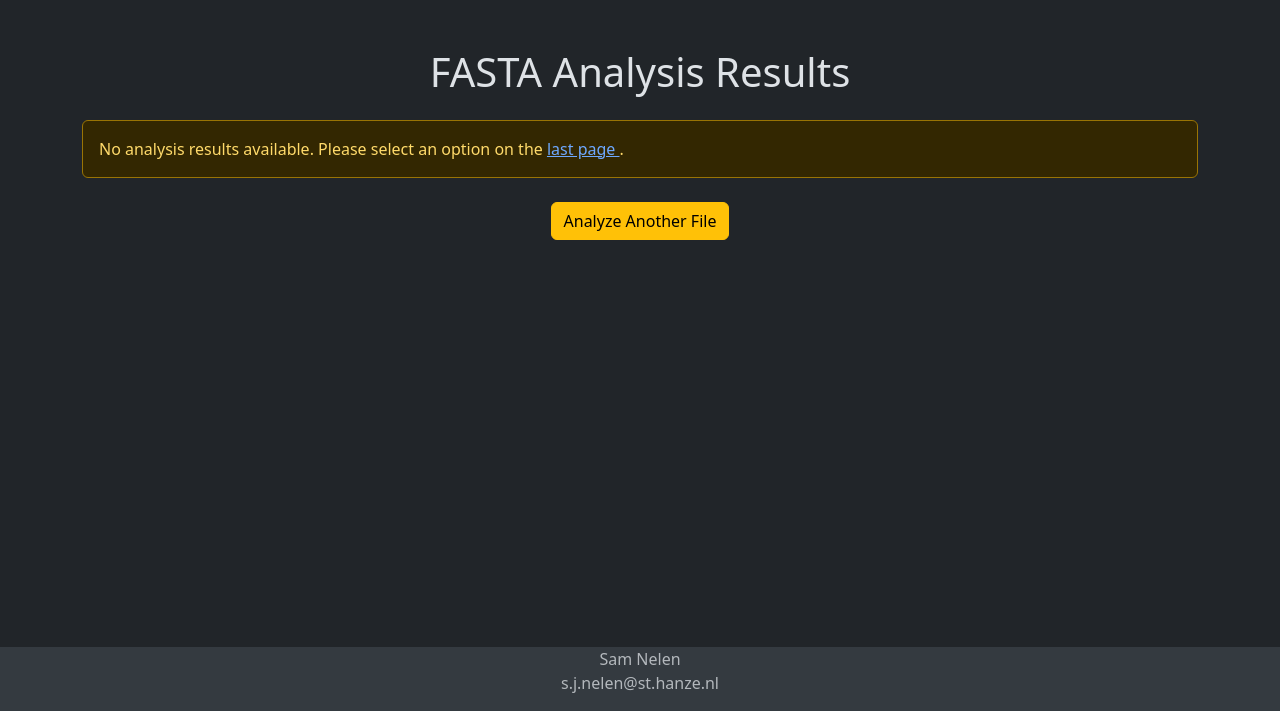
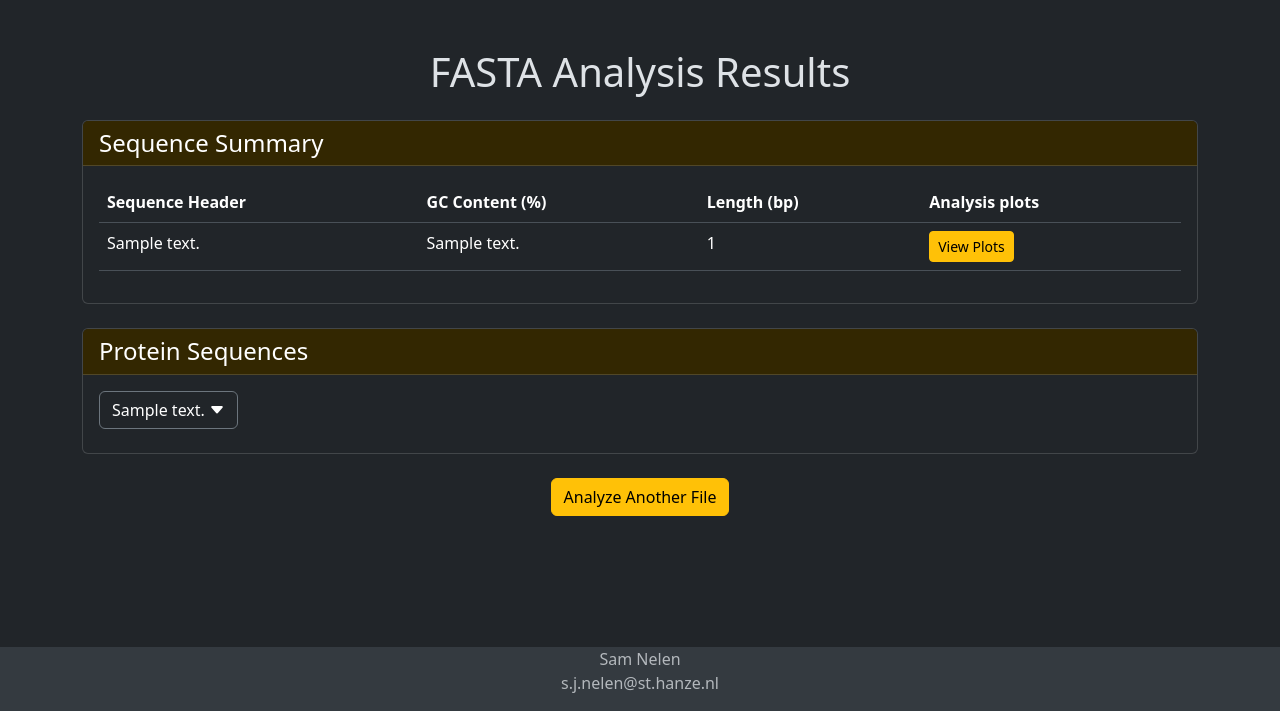
Before and after one commit to sjnelen/Thema3, a Flask app: template FASTAflow/templates/results.html in a window 1280 px wide. Shown: the part 89-800 px from the top of the page. Run offline with Flask 3, Linux system fonts and the light colour scheme; the template is opened without the code that fills it: most values are stand-ins (such as "Sample title", 1, 10 or a date in 2020).

Commit message:
Changed some of the workflow and design, and made sure all analysis results are shown

```diff
--- a/FASTAflow/pages.py
+++ b/FASTAflow/pages.py
@@ -103,28 +103,24 @@ def handle_upload():
 def result():
     # Store the analysis options in a session
     if request.method == 'POST':
-        analysis_options = request.form.getlist('analysis_options')
-        session['analysis_options'] = analysis_options
+        selected_sequences = request.form.getlist('selected_sequences')
+        session['selected_sequences'] = selected_sequences
     else:
-        analysis_options = session.get('analysis_options')
+        selected_sequences = session.get('selected_sequences')
 
-    entries = FastaEntry.query.all()
+    entries = FastaEntry.query.filter(FastaEntry.id.in_(selected_sequences)).all()
 
     for entry in entries:
         seq = Seq(entry.sequence)
 
-        if 'gc_content' in analysis_options:
-            entry.gc_content = results.calc_gc_content(seq)
-        if 'nuc_freq' in analysis_options:
-            entry.nuc_freq = results.calc_nucleotide_frequency(seq)
-        if 'seq_length' in analysis_options:
-            entry.sequence_length = results.calc_sequence_length(seq)
-        if 'to_protein' in analysis_options:
-            entry.protein_seq = results.translate_to_protein(seq)
+        entry.gc_content = results.calc_gc_content(seq)
+        entry.nuc_freq = results.calc_nucleotide_frequency(seq)
+        entry.sequence_length = results.calc_sequence_length(seq)
+        entry.protein_seq = results.translate_to_protein(seq)
+
         db.session.commit()
 
-    return render_template('results.html',
-                           options=analysis_options, entries=entries)
+    return render_template('results.html', entries=entries)
 
 
 @bp.route('/plots/<header>')
--- a/FASTAflow/templates/results.html
+++ b/FASTAflow/templates/results.html
@@ -8,7 +8,7 @@
     <div class="container mt-5">
         <h1 class="mb-4 text-center">FASTA Analysis Results</h1>
 
-        {% if options %}
+        {% if entries %}
             <div class="card mb-4">
                 <div class="card-header bg-warning-subtle text-white">
                     <h2 class="h4 mb-0">Sequence Summary</h2>
@@ -19,33 +19,20 @@
                             <thead class="table">
                             <tr>
                                 <th>Sequence Header</th>
-                                {% if 'gc_content' in options %}
                                     <th>GC Content (%)</th>
-                                {% endif %}
-                                {% if 'seq_length' in options %}
                                     <th>Length (bp)</th>
-                                {% endif %}
-                                {% if 'nuc_freq' in options %}
                                     <th>Analysis plots</th>
-                                {% endif %}
-
                             </tr>
                             </thead>
                             <tbody>
                             {% for entry in entries %}
                                 <tr>
                                     <td>{{ entry.description }}</td>
-                                    {% if 'gc_content' in options %}
                                         <td>{{ entry.gc_content }}</td>
-                                    {% endif %}
-                                    {% if 'seq_length' in options %}
                                         <td>{{ entry.sequence_length }}</td>
-                                    {% endif %}
-                                    {% if 'nuc_freq' in options %}
                                         <td><a href="{{ url_for('pages.plots', header=entry.description) }}"
                                                class="btn btn-warning btn-sm">View Plots</a>
                                         </td>
-                                    {% endif %}
                                 </tr>
                             {% endfor %}
                             </tbody>
@@ -53,36 +40,31 @@
                     </div>
                 </div>
             </div>
-
-            {% if 'to_protein' in options %}
             <div class="card">
                 <div class="card-header bg-warning-subtle text-white">
                     <h2 class="h4 mb-0">Protein Sequences</h2>
                 </div>
                 <div class="card-body">
                     {% for entry in entries %}
-                            <div class="btn-group mb-2 col-10" role="group"
+                        <div class="btn-group mb-2" role="group"
                              data-bs-toggle="collapse"
                              data-bs-target="#protein_{{ loop.index }}">
-                                <button class="btn" type="button">
-                                    {{ entry.description }}
+                            <button class="btn btn-outline-secondary text-white d-inline-block align-text-bottom" type="button">
+                                {{ entry.description }} <i class="bi bi-caret-down-fill"></i>
                             </button>
-                                <button class="btn btn-outline-dark"><i
-                                        class="bi bi-caret-down-fill"></i></button>
                         </div>
                         <div class="collapse" id="protein_{{ loop.index }}">
-                                <pre class="bg-light p-3 rounded text-wrap">
-                                    {{ entry.protein_seq }}
+                            <pre class="bg-warning-subtle p-3 rounded text-wrap">
+                                <code>{{ entry.protein_seq }}</code>
                             </pre>
                         </div>
                     {% endfor %}
                 </div>
             </div>
-            {% endif %}
         {% else %}
             <div class="alert alert-warning" role="alert">
                 No analysis results available. Please select an option on the
-                <a href="{{ url_for("pages.handle_upload") }}">
+                <a href="{{ url_for("pages.analyse_again") }}">
                     last page
                 </a>.
             </div>
```
Also changed, not shown: FASTAflow/templates/fasta.html (+7 -9 lines). Lines whose indentation alone changed are shown as unchanged.
